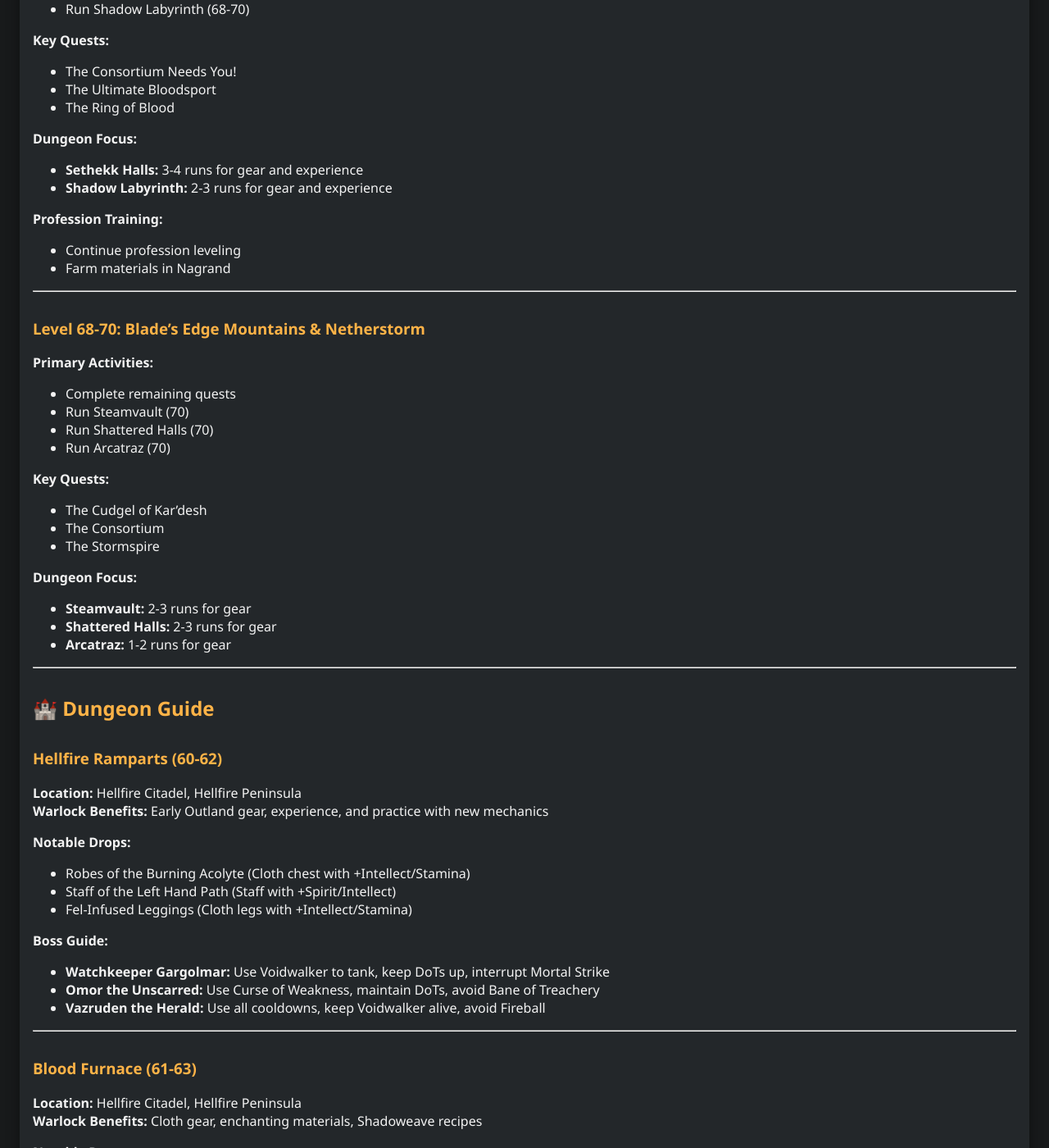
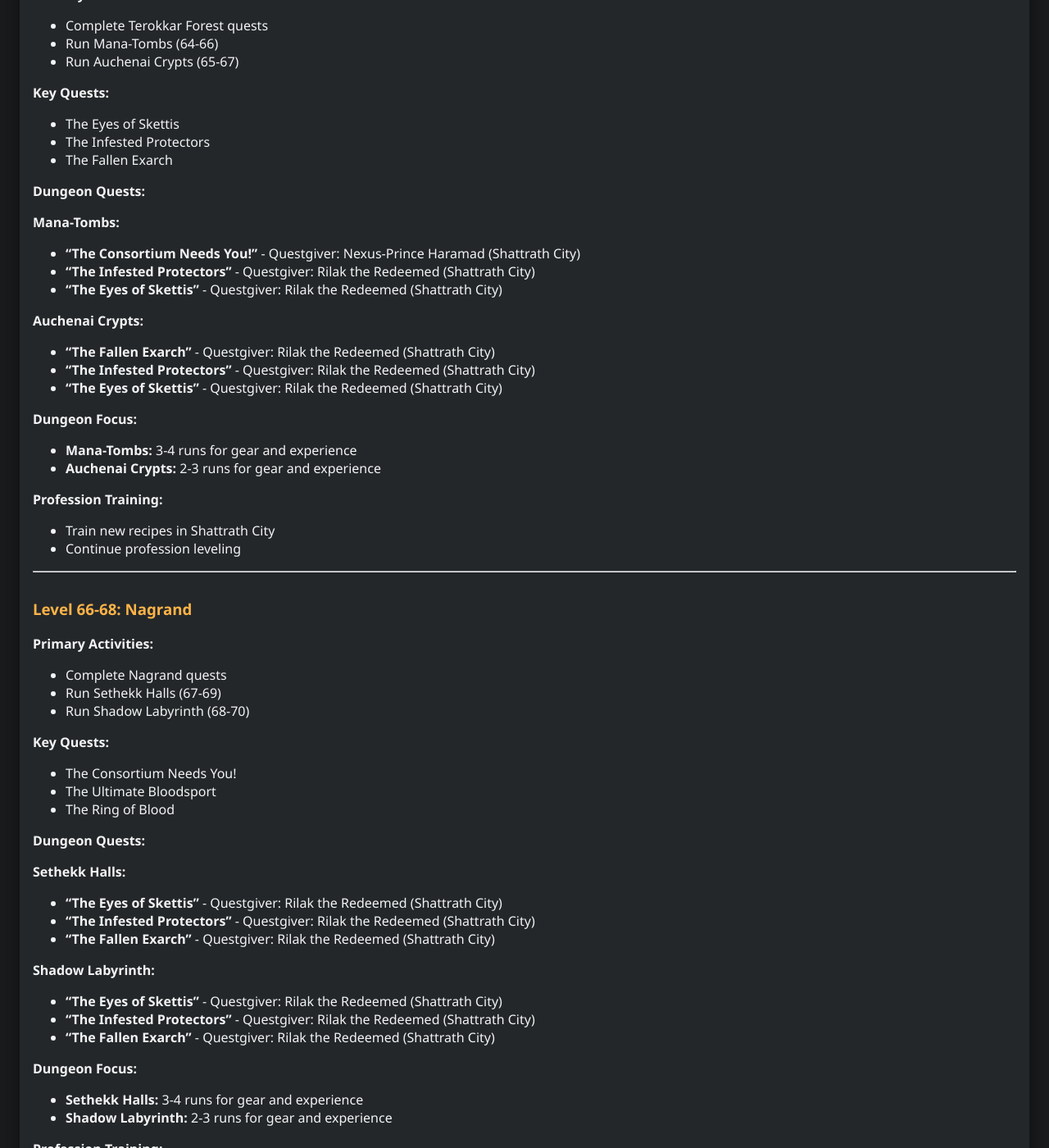
Before and after one commit to bmanuel1974/wow-docs, a Jekyll site: the page built from tbc-warlock-guide.md, in a window 1280 px wide and 1400 px high, scrolled down 2382 px. Shown: the whole window at 82% size. Built offline with Jekyll 4.4.1, drawn with Linux system fonts in a browser that asks for light colours; some of the changed text lies outside the part shown.

Commit message:
Add dungeon quests

```diff
--- a/tbc-warlock-guide.md
+++ b/tbc-warlock-guide.md
@@ -36,6 +36,19 @@ A comprehensive guide for efficient solo and dungeon leveling as a Warlock in Th
 - Arrival in Outland
 - Disrupt Their Reinforcements
 
+**Dungeon Quests:**
+
+**Hellfire Ramparts:**
+- **"The Heart of Darkness"** - Questgiver: Nazgrel (Thrallmar)
+- **"The Path of Glory"** - Questgiver: Nazgrel (Thrallmar)
+- **"The Path of Glory"** - Questgiver: Lieutenant General Orion (Honor Hold)
+
+**Blood Furnace:**
+- **"The Blood is Life"** - Questgiver: Nazgrel (Thrallmar)
+- **"The Blood is Life"** - Questgiver: Lieutenant General Orion (Honor Hold)
+- **"Heart of Rage"** - Questgiver: Nazgrel (Thrallmar)
+- **"Heart of Rage"** - Questgiver: Lieutenant General Orion (Honor Hold)
+
 **Dungeon Focus:**
 - **Hellfire Ramparts:** 3 runs for gear and experience
 - **Blood Furnace:** 2-3 runs for gear and experience
@@ -56,6 +69,18 @@ A comprehensive guide for efficient solo and dungeon leveling as a Warlock in Th
 - The Umbrafen Tribe
 - Plants of Zangarmarsh
 - The Dying Balance
+
+**Dungeon Quests:**
+
+**Slave Pens:**
+- **"Lost in Action"** - Questgiver: Ikeyen (Cenarion Refuge)
+- **"The Dying Balance"** - Questgiver: Lethyn Moonfire (Cenarion Refuge)
+- **"Waste Not, Want Not"** - Questgiver: Ikeyen (Cenarion Refuge)
+
+**Underbog:**
+- **"The Dying Balance"** - Questgiver: Lethyn Moonfire (Cenarion Refuge)
+- **"Waste Not, Want Not"** - Questgiver: Ikeyen (Cenarion Refuge)
+- **"The Umbrafen Tribe"** - Questgiver: Ikeyen (Cenarion Refuge)
 
 **Dungeon Focus:**
 - **Slave Pens:** 3-4 runs for gear and experience
@@ -78,6 +103,18 @@ A comprehensive guide for efficient solo and dungeon leveling as a Warlock in Th
 - The Infested Protectors
 - The Fallen Exarch
 
+**Dungeon Quests:**
+
+**Mana-Tombs:**
+- **"The Consortium Needs You!"** - Questgiver: Nexus-Prince Haramad (Shattrath City)
+- **"The Infested Protectors"** - Questgiver: Rilak the Redeemed (Shattrath City)
+- **"The Eyes of Skettis"** - Questgiver: Rilak the Redeemed (Shattrath City)
+
+**Auchenai Crypts:**
+- **"The Fallen Exarch"** - Questgiver: Rilak the Redeemed (Shattrath City)
+- **"The Infested Protectors"** - Questgiver: Rilak the Redeemed (Shattrath City)
+- **"The Eyes of Skettis"** - Questgiver: Rilak the Redeemed (Shattrath City)
+
 **Dungeon Focus:**
 - **Mana-Tombs:** 3-4 runs for gear and experience
 - **Auchenai Crypts:** 2-3 runs for gear and experience
@@ -98,6 +135,18 @@ A comprehensive guide for efficient solo and dungeon leveling as a Warlock in Th
 - The Consortium Needs You!
 - The Ultimate Bloodsport
 - The Ring of Blood
+
+**Dungeon Quests:**
+
+**Sethekk Halls:**
+- **"The Eyes of Skettis"** - Questgiver: Rilak the Redeemed (Shattrath City)
+- **"The Infested Protectors"** - Questgiver: Rilak the Redeemed (Shattrath City)
+- **"The Fallen Exarch"** - Questgiver: Rilak the Redeemed (Shattrath City)
+
+**Shadow Labyrinth:**
+- **"The Eyes of Skettis"** - Questgiver: Rilak the Redeemed (Shattrath City)
+- **"The Infested Protectors"** - Questgiver: Rilak the Redeemed (Shattrath City)
+- **"The Fallen Exarch"** - Questgiver: Rilak the Redeemed (Shattrath City)
 
 **Dungeon Focus:**
 - **Sethekk Halls:** 3-4 runs for gear and experience
@@ -120,6 +169,23 @@ A comprehensive guide for efficient solo and dungeon leveling as a Warlock in Th
 - The Cudgel of Kar'desh
 - The Consortium
 - The Stormspire
+
+**Dungeon Quests:**
+
+**Steamvault:**
+- **"The Consortium Needs You!"** - Questgiver: Nexus-Prince Haramad (Shattrath City)
+- **"The Infested Protectors"** - Questgiver: Rilak the Redeemed (Shattrath City)
+- **"The Eyes of Skettis"** - Questgiver: Rilak the Redeemed (Shattrath City)
+
+**Shattered Halls:**
+- **"The Heart of Darkness"** - Questgiver: Nazgrel (Thrallmar)
+- **"The Path of Glory"** - Questgiver: Nazgrel (Thrallmar)
+- **"The Blood is Life"** - Questgiver: Nazgrel (Thrallmar)
+
+**Arcatraz:**
+- **"The Consortium Needs You!"** - Questgiver: Nexus-Prince Haramad (Shattrath City)
+- **"The Infested Protectors"** - Questgiver: Rilak the Redeemed (Shattrath City)
+- **"The Eyes of Skettis"** - Questgiver: Rilak the Redeemed (Shattrath City)
 
 **Dungeon Focus:**
 - **Steamvault:** 2-3 runs for gear
```
